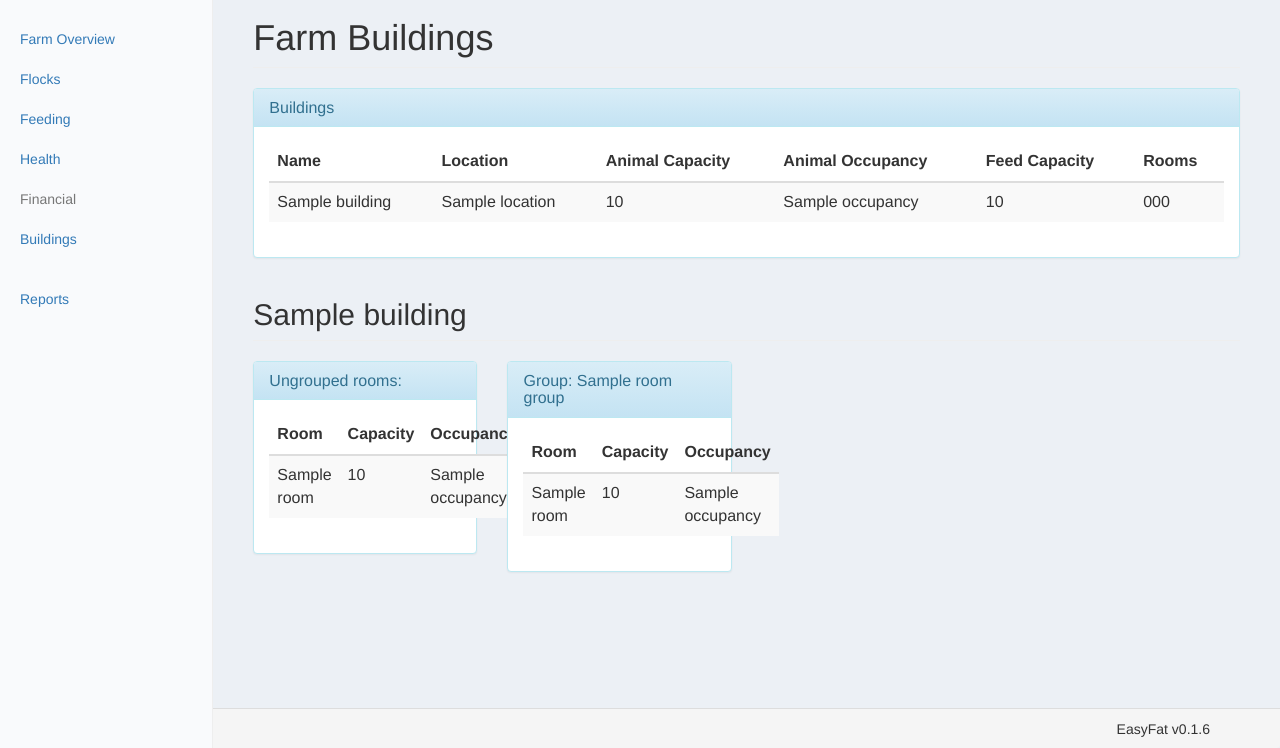
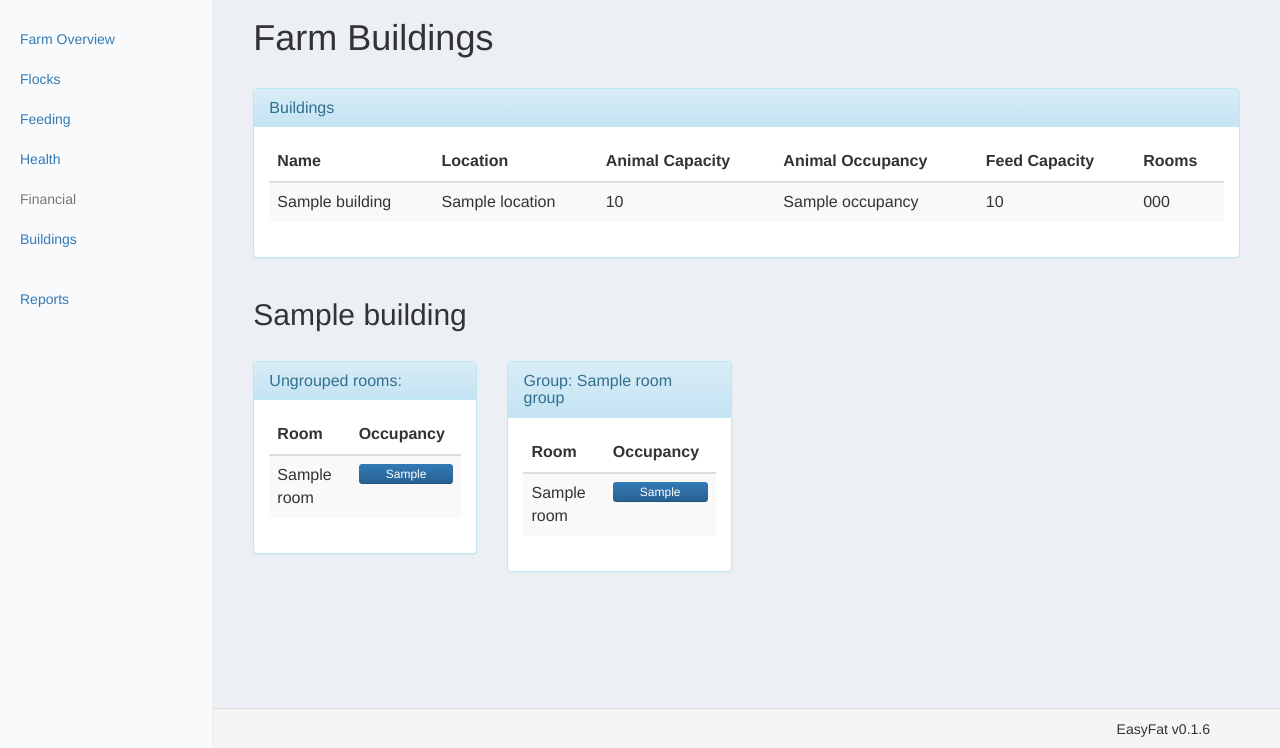
Before and after one commit to forcaeluz/ventania-suinos, a Django app: template buildings/templates/buildings/index.html in a window 1280 px wide. Shown: the part 52-800 px from the top of the page. Run offline with Django 3.2, Linux system fonts and the light colour scheme; the template is opened without the code that fills it: most values are stand-ins (such as "Sample title", 1, 10 or a date in 2020); some libraries are stand-ins or nearby versions.

Commit message:
Experiment: Show the occupancy with progress bars.

```diff
--- a/buildings/templates/buildings/index.html
+++ b/buildings/templates/buildings/index.html
@@ -48,15 +48,19 @@
                             <thead>
                             <tr class="table-header">
                                 <th>{% trans "Room" %}</th>
-                                <th>{% trans "Capacity" %}</th>
                                 <th>{% trans "Occupancy" %}</th>
                             </tr>
                             </thead>
                             {% for room in building.room_set.all %}
                                 <tr class="table-row">
                                     <td>{{room.name}}</td>
-                                    <td>{{room.capacity}}</td>
-                                    <td>{{room.occupancy}}</td>
+                                    <td>
+                                        <div class="progress">
+                                            <div class="progress-bar" role="progressbar" aria-valuenow="{{ room.occupancy }}" aria-valuemin="0" aria-valuemax="{{ room.capacity }}" style="width: {% widthratio room.occupancy room.capacity 100 %}%;">
+                                                {{room.occupancy}}/{{room.capacity}}
+                                            </div>
+                                        </div>
+                                    </td>
                                 </tr>
                             {% endfor %}
                         </table>
@@ -74,15 +78,19 @@
                                 <thead>
                                 <tr class="table-header">
                                     <th>{% trans "Room" %}</th>
-                                <th>{% trans "Capacity" %}</th>
                                     <th>{% trans "Occupancy" %}</th>
                                 </tr>
                                 </thead>
                                 {% for room in room_group.room_set.all %}
                                     <tr class="table-row">
                                         <td>{{room.name}}</td>
-                                    <td>{{room.capacity}}</td>
-                                    <td>{{ room.occupancy }}</td>
+                                        <td>
+                                            <div class="progress">
+                                                <div class="progress-bar" role="progressbar" aria-valuenow="{{ room.occupancy }}" aria-valuemin="0" aria-valuemax="{{ room.capacity }}" style="width: {% widthratio room.occupancy room.capacity 100 %}%;">
+                                                    {{room.occupancy}}/{{room.capacity}}
+                                                </div>
+                                            </div>
+                                        </td>
                                     </tr>
                                 {% endfor %}
                             </table>
@@ -91,6 +99,5 @@
                 </div>
             {% endfor %}
         </div>
-        </div>
     {% endfor %}
 {% endblock %}
```
Lines whose indentation alone changed are shown as unchanged.
